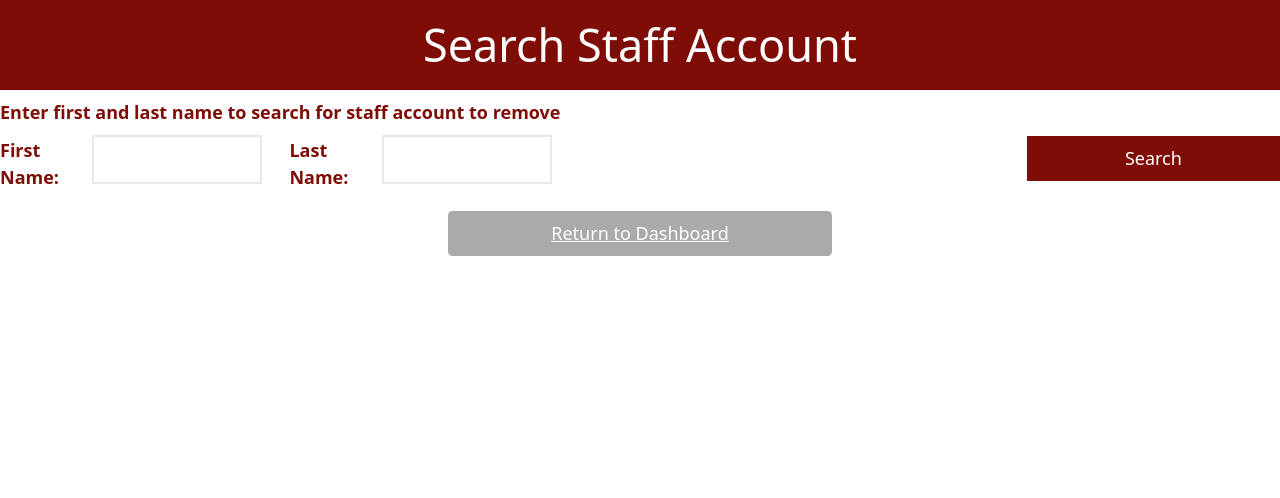
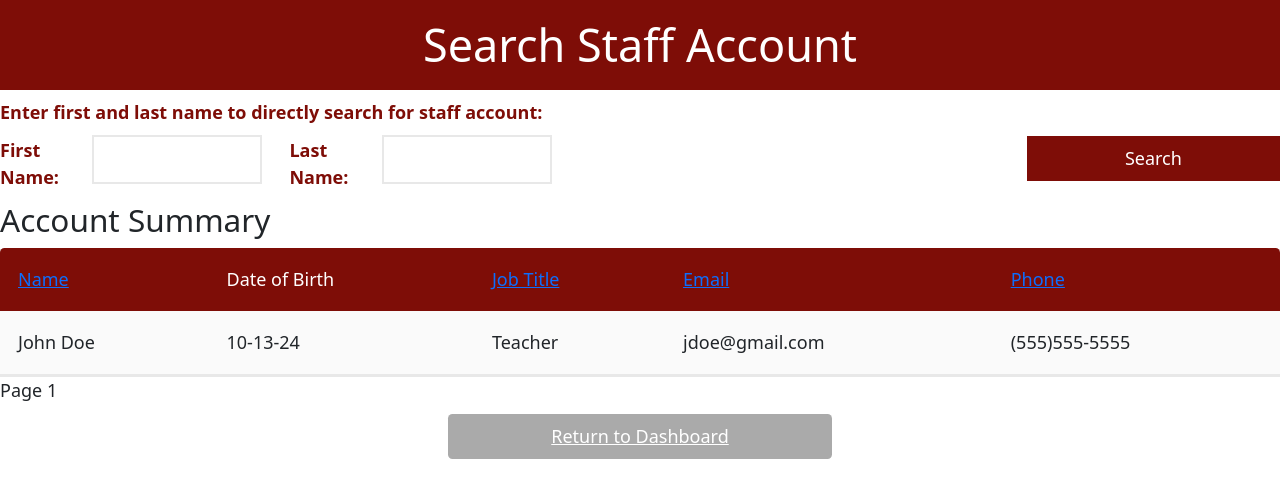
Before and after one commit to YonatanAsfaw/StaffordJunction, a PHP site: page /removeStaffAccount.php in a window 1280 px wide. Shown: the part 83-581 px from the top of the page. Run offline with PHP 8.4, Linux system fonts and the light colour scheme; the visitor is signed in with stand-in values (Sample User, id 1); data comes from the database, SQL or seed files in the repository.

Commit message:
ROUGH DRAFT of displaying staff list on removeStaffAccount.php page to allow admin to see staff without needing a manual search

```diff
--- a/removeStaffAccount.php
+++ b/removeStaffAccount.php
@@ -29,6 +29,18 @@ if ($accessLevel < 2) {
 
 $staff = null;
 $deleteSuccess = false;
+$staffList = [];
+
+$itemsPerPage = 10;
+$page = isset($_GET['page']) ? max(1, intval($_GET['page'])) : 1;
+$offset = ($page - 1) * $itemsPerPage;
+
+// Sorting setup
+$sortColumn = $_GET['sort'] ?? 'lastName';
+$sortOrder = $_GET['order'] ?? 'asc';
+
+// Fetch all staff sorted by last name, paginated
+$staffList = retrieve_all_staff_paginated($sortColumn, $sortOrder, $itemsPerPage, $offset);
 
 if ($_SERVER['REQUEST_METHOD'] == "POST") {
     $args = sanitize($_POST, null);
@@ -39,13 +51,20 @@ if ($_SERVER['REQUEST_METHOD'] == "POST") {
     }
     if (isset($args['delete']) && $staff) {
         $deleteSuccess = remove_staff_by_name($staff->getFirstName(), $staff->getLastName());
-        $staff = null; // Clear staff data after deletion
+        if ($deleteSuccess) {
+            header("Location: removeStaffAccount.php?deleteSuccess=1");
+            exit();
+        }
     }
 }
+
 ?>
 
 <!DOCTYPE html>
 <html>
+    <?php if (isset($_GET['deleteSuccess'])): ?>
+        <p style="color: green;">Staff member successfully removed.</p>
+    <?php endif; ?>
     <head>
         <meta charset="utf-8">
         <meta http-equiv="X-UA-Compatible" content="IE=edge">
@@ -65,7 +84,7 @@ if ($_SERVER['REQUEST_METHOD'] == "POST") {
         <h1>Search Staff Account</h1>
 
         <form id="search_form" method="POST">
-            <label>Enter first and last name to search for staff account to remove</label>
+            <label>Enter first and last name to directly search for staff account:</label>
             <div class="search-container">
                 <div class="search-label">
                     <label>First Name:</label>
@@ -83,6 +102,45 @@ if ($_SERVER['REQUEST_METHOD'] == "POST") {
             </div>
         </form>
 
+        <!-- Account Summary List -->
+        <h3>Account Summary</h3>
+        <div class="table-wrapper">
+            <table class="general">
+                <thead>
+                    <tr>
+                        <th><a href="?sort=firstName&order=<?= ($sortColumn === 'firstName' && $sortOrder === 'asc') ? 'desc' : 'asc' ?>">Name</a></th>
+                        <th>Date of Birth</th>
+                        <th><a href="?sort=jobTitle&order=<?= ($sortColumn === 'jobTitle' && $sortOrder === 'asc') ? 'desc' : 'asc' ?>">Job Title</a></th>
+                        <th><a href="?sort=email&order=<?= ($sortColumn === 'email' && $sortOrder === 'asc') ? 'desc' : 'asc' ?>">Email</a></th>
+                        <th><a href="?sort=phone&order=<?= ($sortColumn === 'phone' && $sortOrder === 'asc') ? 'desc' : 'asc' ?>">Phone</a></th>
+                    </tr>
+                </thead>
+                <tbody class="standout">
+                    <?php foreach ($staffList as $s): ?>
+                        <tr onclick="window.location.href='removeStaffAccount.php?first-name=<?= urlencode($s->getFirstName()) ?>&last-name=<?= urlencode($s->getLastName()) ?>'" style="cursor: pointer;">
+                            <td><?= htmlspecialchars($s->getFirstName() . " " . $s->getLastName()) ?></td>
+                            <td><?= htmlspecialchars($s->getBirthdate()) ?></td>
+                            <td><?= htmlspecialchars($s->getJobTitle()) ?></td>
+                            <td><?= htmlspecialchars($s->getEmail()) ?></td>
+                            <td><?= htmlspecialchars($s->getPhone()) ?></td>
+                        </tr>
+                    <?php endforeach; ?>
+                </tbody>
+            </table>
+        </div>
+
+        <!-- Pagination Controls -->
+        <div class="pagination">
+            <?php if ($page > 1): ?>
+                <a href="?page=<?= $page - 1 ?>&sort=<?= $sortColumn ?>&order=<?= $sortOrder ?>" class="button_style">Previous</a>
+            <?php endif; ?>
+            <span>Page <?= $page ?></span>
+            <?php if (count($staffList) === $itemsPerPage): ?>
+                <a href="?page=<?= $page + 1 ?>&sort=<?= $sortColumn ?>&order=<?= $sortOrder ?>" class="button_style">Next</a>
+            <?php endif; ?>
+        </div>
+
+        <!-- Selected Staff Member for Deletion -->
         <?php if ($staff): ?>
             <h3>Staff Account Information</h3>
             <div id="view-staff" style="margin-left: 20px; margin-right: 20px">
@@ -90,23 +148,23 @@ if ($_SERVER['REQUEST_METHOD'] == "POST") {
                     <fieldset>
                         <legend>General Information</legend>
                         <label>Name</label>
-                        <p><?php echo $staff->getFirstName() . " " . $staff->getLastName(); ?></p>
+                        <p><?= htmlspecialchars($staff->getFirstName() . " " . $staff->getLastName()) ?></p>
                         <label>Date of Birth</label>
-                        <p><?php echo $staff->getBirthdate(); ?></p>
+                        <p><?= htmlspecialchars($staff->getBirthdate()) ?></p>
                         <label>Address</label>
-                        <p><?php echo $staff->getAddress(); ?></p>
+                        <p><?= htmlspecialchars($staff->getAddress()) ?></p>
                         <label>Phone</label>
-                        <p><?php echo $staff->getPhone(); ?></p>
+                        <p><?= htmlspecialchars($staff->getPhone()) ?></p>
                         <label>Email</label>
-                        <p><?php echo $staff->getEmail(); ?></p>
+                        <p><?= htmlspecialchars($staff->getEmail()) ?></p>
                         <label>Job Title</label>
-                        <p><?php echo $staff->getJobTitle(); ?></p>
+                        <p><?= htmlspecialchars($staff->getJobTitle()) ?></p>
                     </fieldset>
                 </main>
             </div>
             <form method="POST" onsubmit="return confirm('Are you sure you want to remove this staff member?');">
-                <input type="hidden" name="first-name" value="<?php echo htmlspecialchars($staff->getFirstName()); ?>">
-                <input type="hidden" name="last-name" value="<?php echo htmlspecialchars($staff->getLastName()); ?>">
+                <input type="hidden" name="first-name" value="<?= htmlspecialchars($staff->getFirstName()) ?>">
+                <input type="hidden" name="last-name" value="<?= htmlspecialchars($staff->getLastName()) ?>">
                 <button type="submit" name="delete" class="button_style">Remove Account</button>
             </form>
         <?php elseif ($_SERVER['REQUEST_METHOD'] == "POST" && !$deleteSuccess): ?>
```
